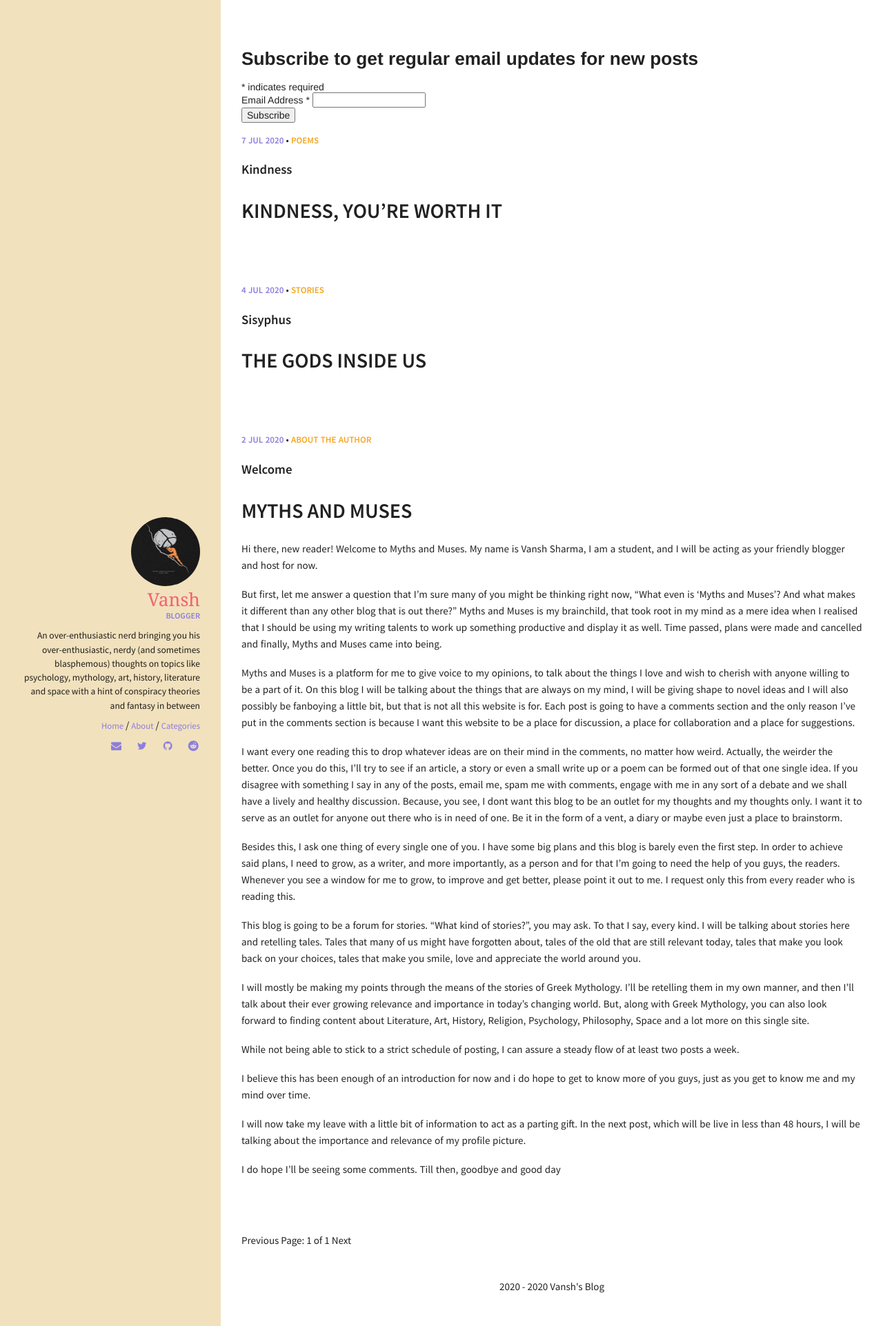
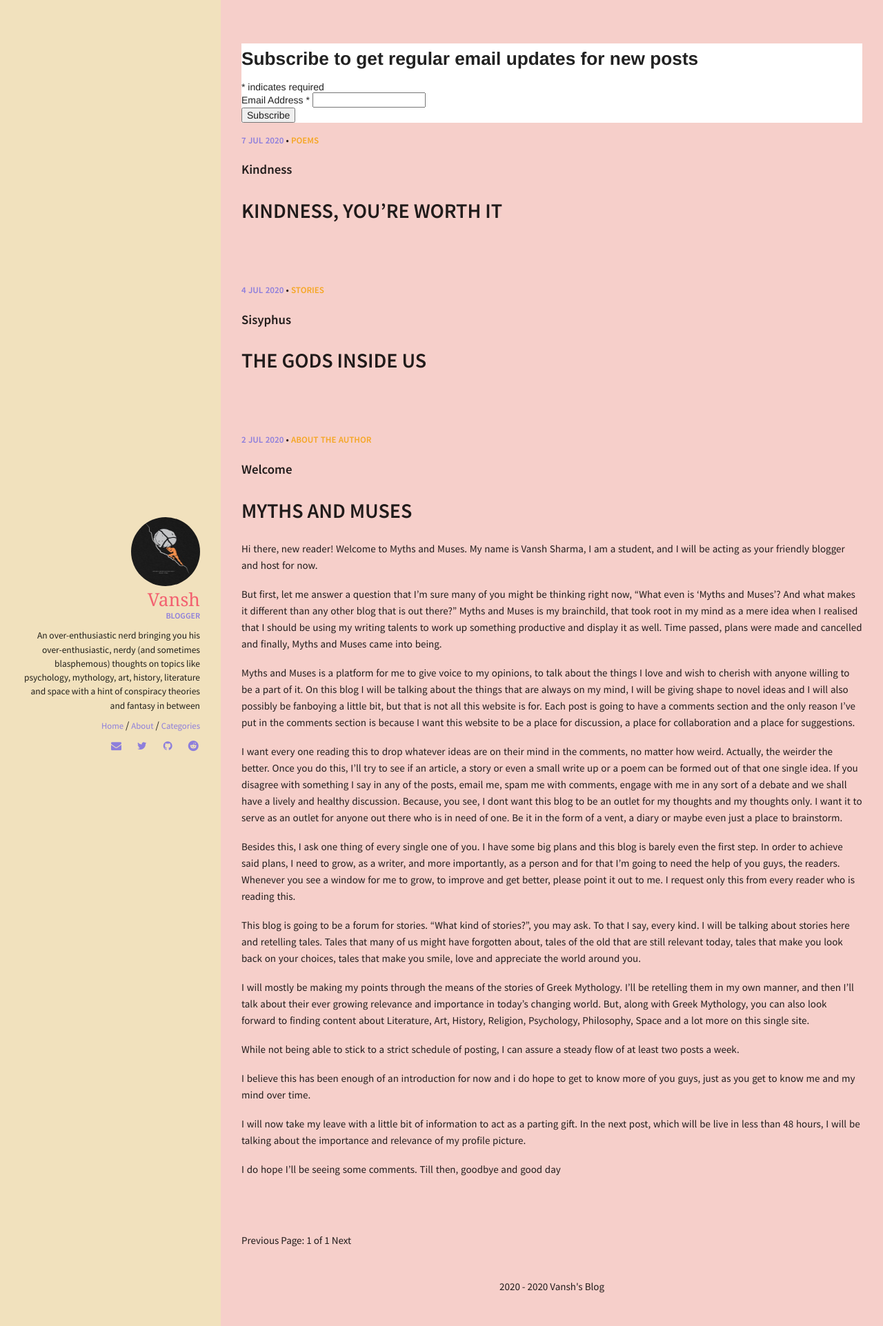
Before and after one commit to Vansh921/Website, a Jekyll site: the page built from index.html, in a window 1280 px wide. Shown: the whole page at 69% size. Built offline with Jekyll 4.4.1, drawn with Linux system fonts in a browser that asks for light colours; the list of posts is cut into pages by our own code; comment, search, counter and statistics services are not loaded.

Commit message:
update background color

```diff
--- a/_sass/components/_variables.scss
+++ b/_sass/components/_variables.scss
@@ -58,6 +58,7 @@ $background-color: #f5f5f5;
 $main-background-color: #f1e1bd;
 
 $white:            #fff;
+$rosegold:         #F6CFCA;
 $primary:          #32b47a;
 $secondary:        #8d7edc;
 $success:          #4cce79;
--- a/_sass/pages/_post.scss
+++ b/_sass/pages/_post.scss
@@ -1,6 +1,6 @@
 // Post listing
 .post-listing {
-  background-color: $white;
+  background-color: $rosegold;
   position: absolute;
   top: 400px;
   z-index: 233;
```
